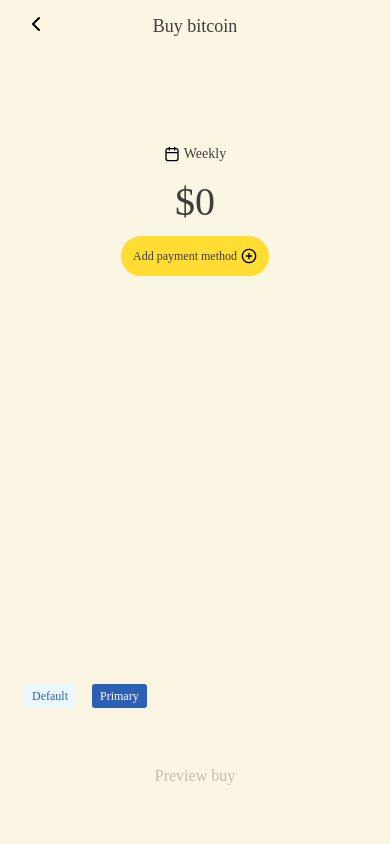
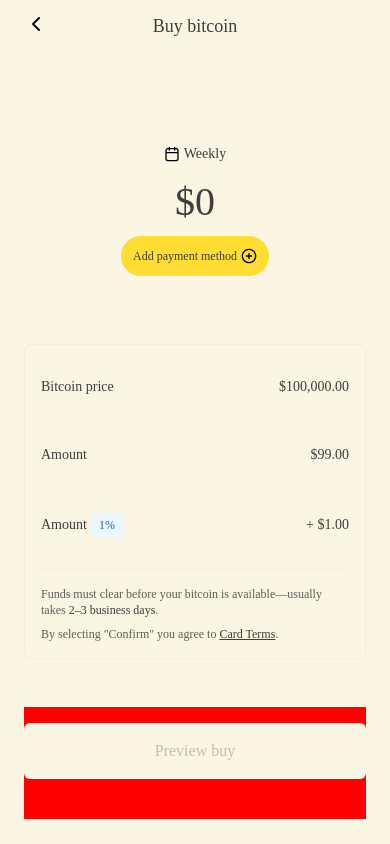
Before and after one commit to yeroar/block-pilot, a React Native app: screen /PreviewBuy in a window 390 px wide. Built offline with nearby package versions, Linux system fonts and the light colour scheme.

Commit message:
line item added

```diff
--- a/cc-components/ActionBar/ActionBar.tsx
+++ b/cc-components/ActionBar/ActionBar.tsx
@@ -1,5 +1,6 @@
 import React, { ReactNode } from "react";
-import { View, StyleSheet } from "react-native";
+import { View, StyleSheet, ViewStyle, StyleProp } from "react-native";
+import { SafeAreaView } from "react-native-safe-area-context";
 import {
   SpacingM2,
   SpacingM4,
@@ -9,21 +10,31 @@
 type ActionBarProps = {
   children?: ReactNode;
   isEmpty?: boolean;
+  style?: StyleProp<ViewStyle>; // use margins here if needed
 };
 
-const ActionBar: React.FC<ActionBarProps> = ({ children, isEmpty }) => {
+const ActionBar: React.FC<ActionBarProps> = ({ children, isEmpty, style }) => {
   const count = React.Children.count(children);
   if (isEmpty || count === 0) return null;
 
-  return <View style={styles.container}>{children}</View>;
+  return (
+    <SafeAreaView edges={["bottom"]} style={[styles.safeArea, style]}>
+      {/* Inner wrapper guarantees extra bottom space; cannot be overridden by caller */}
+      <View style={styles.container}>{children}</View>
+    </SafeAreaView>
+  );
 };
 
 const styles = StyleSheet.create({
+  safeArea: {
+    width: "100%",
+  },
   container: {
+    backgroundColor: "red",
     width: "100%",
     gap: SpacingM2,
     paddingTop: SpacingM4,
-    paddingBottom: SpacingM10,
+    paddingBottom: SpacingM10, // extra space above home indicator
   },
 });
 
--- /dev/null
+++ b/cc-components/Confirmation/ConfirmationTradeBitcoin.tsx
@@ -0,0 +1,95 @@
+import React from "react";
+import { View, StyleSheet } from "react-native";
+import LineItem from "../LineItem/LineItem";
+import Chip from "../Chip/Chip";
+import { FoldText } from "../Primitives/FoldText";
+import {
+  LayerBackground,
+  BorderSecondary,
+  SpacingM4,
+  SpacingM2,
+  BorderRadiusSm,
+  FaceSecondary,
+  FacePrimary,
+} from "../../generated-tokens/tokens";
+
+type Props = {
+  price?: string; // e.g. "$100,000.00"
+  amount?: string; // e.g. "$99.00"
+  feePercentLabel?: string; // chip label, e.g. "1%"
+  feeValue?: string; // e.g. "+ $1.00"
+};
+
+const ConfirmationTradeBitcoin: React.FC<Props> = ({
+  price = "$100,000.00",
+  amount = "$99.00",
+  feePercentLabel = "1%",
+  feeValue = "+ $1.00",
+}) => {
+  return (
+    <View style={styles.card}>
+      <View style={styles.list}>
+        <LineItem label="Bitcoin price" variable={price} />
+        <LineItem label="Amount" variable={amount} />
+        <LineItem
+          label="Amount"
+          variable={feeValue}
+          showChip={<Chip label={feePercentLabel} onPress={() => {}} />}
+        />
+      </View>
+
+      <View style={styles.divider} />
+
+      <View style={styles.disclaimer}>
+        <FoldText type="body-sm-v2" style={{ color: FaceSecondary }}>
+          Funds must clear before your bitcoin is available—usually takes{" "}
+          <FoldText type="body-sm-bold-v2" style={{ color: FacePrimary }}>
+            2–3 business days
+          </FoldText>
+          .
+        </FoldText>
+
+        <FoldText type="body-sm-v2" style={{ color: FaceSecondary }}>
+          By selecting "Confirm" you agree to{" "}
+          <FoldText
+            type="body-sm-bold-v2"
+            style={{
+              color: FacePrimary,
+              textDecorationLine: "underline",
+              textDecorationStyle: "solid",
+            }}
+          >
+            Card Terms
+          </FoldText>
+          .
+        </FoldText>
+      </View>
+    </View>
+  );
+};
+
+const styles = StyleSheet.create({
+  card: {
+    backgroundColor: LayerBackground,
+    borderColor: BorderSecondary,
+    borderWidth: 1,
+    borderRadius: BorderRadiusSm,
+    padding: SpacingM4,
+    width: "100%",
+  },
+  list: {
+    gap: SpacingM4,
+  },
+  divider: {
+    height: 1,
+    backgroundColor: BorderSecondary,
+    marginTop: SpacingM4,
+    marginBottom: SpacingM4,
+    width: "100%",
+  },
+  disclaimer: {
+    gap: SpacingM2,
+  },
+});
+
+export default ConfirmationTradeBitcoin;
--- a/cc-components/CurrencyInput/CurrencyInput.tsx
+++ b/cc-components/CurrencyInput/CurrencyInput.tsx
@@ -43,7 +43,6 @@
 const styles = StyleSheet.create({
   container: {
     flexDirection: "column",
-    flexGrow: 1,
     alignSelf: "stretch",
     gap: SpacingM4,
     alignItems: "center",
--- /dev/null
+++ b/cc-components/LineItem/LineItem.tsx
@@ -0,0 +1,112 @@
+import React from "react";
+import { View, StyleSheet, ViewStyle, StyleProp } from "react-native";
+import { FoldText } from "../Primitives/FoldText";
+import {
+  FacePrimary,
+  SpacingM1,
+  SpacingM4,
+} from "../../generated-tokens/tokens";
+import Chip from "../Chip/Chip";
+
+export type LineItemProps = {
+  label?: string;
+  variable?: string;
+
+  leadingIcon?: boolean;
+  leadingSlot?: React.ReactNode;
+
+  trailingIcon?: boolean;
+  trailingSlot?: React.ReactNode;
+
+  varLeadingIcon?: boolean;
+  varLeadingSlot?: React.ReactNode;
+  varTrailingIcon?: boolean;
+  varTrailingSlot?: React.ReactNode;
+
+  // accept a Chip node or boolean (true => default chip)
+  showChip?: boolean | React.ReactNode;
+
+  containerStyle?: StyleProp<ViewStyle>;
+};
+
+export default function LineItem({
+  label = "Bitcoin price",
+  variable = "$100,000.00",
+
+  leadingIcon = false,
+  leadingSlot,
+
+  trailingIcon = false,
+  trailingSlot,
+
+  varLeadingIcon = false,
+  varLeadingSlot,
+
+  varTrailingIcon = false,
+  varTrailingSlot,
+
+  showChip, // no default; can be boolean or ReactNode
+
+  containerStyle,
+}: LineItemProps) {
+  const showLeading = leadingIcon || !!leadingSlot;
+  const showTrailing = trailingIcon || !!trailingSlot;
+  const showVarLeading = varLeadingIcon || !!varLeadingSlot;
+  const showVarTrailing = varTrailingIcon || !!varTrailingSlot;
+
+  // resolve chip node: true -> default chip, node -> as passed
+  const chipNode =
+    showChip === true ? (
+      <Chip label="[n]%" />
+    ) : (
+      (showChip as React.ReactNode | null) ?? null
+    );
+
+  return (
+    <View style={[styles.row, containerStyle]}>
+      <View style={styles.left}>
+        {showLeading && leadingSlot}
+
+        <FoldText type="body-md-v2" style={{ color: FacePrimary }}>
+          {label}
+        </FoldText>
+
+        {chipNode}
+
+        {showTrailing && trailingSlot}
+      </View>
+
+      <View style={styles.right}>
+        {showVarLeading && varLeadingSlot}
+
+        <FoldText type="body-md-bold-v2" style={{ color: FacePrimary }}>
+          {variable}
+        </FoldText>
+
+        {showVarTrailing && varTrailingSlot}
+      </View>
+    </View>
+  );
+}
+
+const styles = StyleSheet.create({
+  row: {
+    width: "100%",
+    flexDirection: "row",
+    alignItems: "center",
+    justifyContent: "space-between",
+    paddingVertical: SpacingM4,
+  },
+  left: {
+    flexDirection: "row",
+    alignItems: "center",
+    gap: SpacingM1,
+    flexShrink: 1,
+  },
+  right: {
+    flexDirection: "row",
+    alignItems: "center",
+    gap: SpacingM1,
+    flexShrink: 0,
+  },
+});
--- a/screens/PreviewBuy.tsx
+++ b/screens/PreviewBuy.tsx
@@ -9,7 +9,6 @@
 import BottomContext from "../cc-components/CurrencyInput/BottomContext";
 import ActionBar from "../cc-components/ActionBar/ActionBar";
 import Button from "../cc-components/Button/Button";
-import Chip from "../cc-components/Chip/Chip";
 
 import { ChevronLeftIcon } from "../cc-components/assets/BlueSkyIcons/ChevronLeftIcon";
 import { CalendarIcon } from "../cc-components/assets/BlueSkyIcons/CalendarIcon";
@@ -19,7 +18,10 @@
   SpacingM4,
   SpacingM6,
   SpacingM12,
+  SpacingM0,
 } from "../generated-tokens/tokens";
+
+import ConfirmationTradeBitcoin from "../cc-components/Confirmation/ConfirmationTradeBitcoin";
 
 type RouteParams = { amountStr?: string };
 
@@ -42,7 +44,7 @@
       />
 
       <View style={styles.body}>
-        <View style={styles.amountSection}>
+        <View>
           <CurrencyInput
             amount={`$${amountStr}`}
             topSlot={
@@ -51,18 +53,21 @@
                 label="Weekly"
               />
             }
-            // Show PMTile "add payment" via BottomContext
             bottomSlot={<BottomContext content="addPayment" />}
           />
         </View>
 
-        {/* Chips row */}
-        <View style={styles.chipsRow}>
-          <Chip label="Default" onPress={() => {}} />
-          <Chip label="Primary" bold onPress={() => {}} />
+        <View style={styles.confirmationRow}>
+          <ConfirmationTradeBitcoin
+            price="$100,000.00"
+            amount="$99.00"
+            feePercentLabel="1%"
+            feeValue="+ $1.00"
+          />
         </View>
 
-        {/* No CustomKeyboard on this screen */}
+        {/* Flex spacer pushes the ActionBar down */}
+        <View style={{ flex: 1 }} />
 
         <ActionBar>
           <Button
@@ -86,18 +91,10 @@
   },
   body: {
     flex: 1,
-    gap: SpacingM6,
-    paddingTop: SpacingM12,
-    justifyContent: "space-between",
+    paddingVertical: SpacingM12,
+    gap: SpacingM6, // use gap instead of space-between
   },
-  amountSection: {
-    flex: 1,
-    alignItems: "center",
-    alignSelf: "stretch",
-  },
-  chipsRow: {
-    flexDirection: "row",
-    alignItems: "center",
-    gap: SpacingM4,
+  confirmationRow: {
+    paddingVertical: SpacingM0,
   },
 });
--- a/screens/TransferScreen.tsx
+++ b/screens/TransferScreen.tsx
@@ -141,10 +141,9 @@
   body: {
     flex: 1,
     gap: SpacingM6, // 24
-    paddingTop: SpacingM12, // 48 under header
-    justifyContent: "space-between",
   },
   amountSection: {
+    paddingVertical: SpacingM12, // 48 under header
     flex: 1,
     alignItems: "center",
     alignSelf: "stretch",
```
Also changed, not shown: cc-components/LineItem/LineItem.figma.tsx (added, +50 -0 lines), cc-components/FoldPageViewHeader/StackControl.tsx (line endings or trailing spaces).
